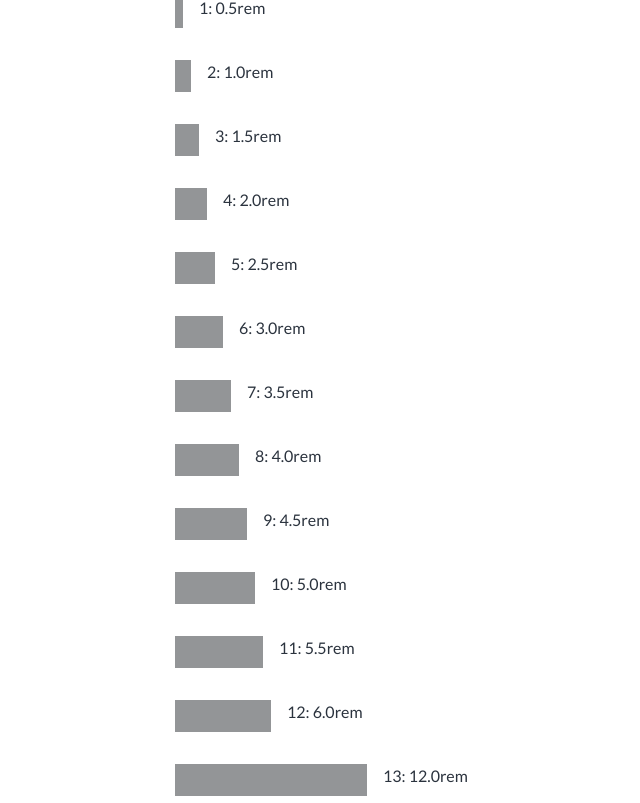
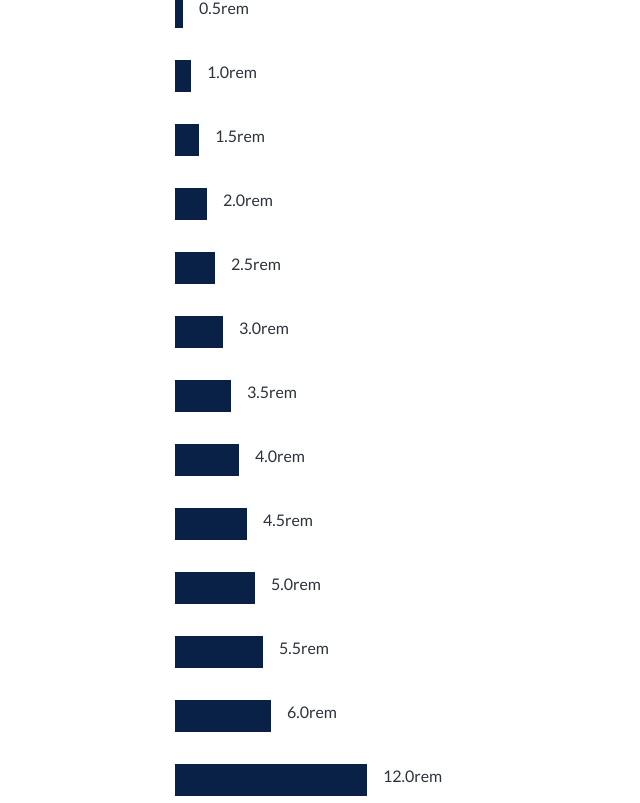
Before and after one commit to uqcire/design-system, a Vue app: page /spacing in a window 1280 px wide. Shown: the part 417-1220 px from the top of the page, without its empty margins (17-657 px from the left). Built offline with nearby package versions, Linux system fonts and the light colour scheme; a web font is replaced by a local one.

Commit message:
style(styles): changed home button apprence & refined reset.css

```diff
--- a/src/pages/Home.vue
+++ b/src/pages/Home.vue
@@ -3,21 +3,21 @@
 
 import PageBlock from '@/components/Layout/PageBlock.vue'
 import { NButton } from 'naive-ui'
+import { ref } from 'vue'
+
+const links = ref([
+  { id: '1', link: 'color' },
+  { id: '2', link: 'typography' },
+  { id: '3', link: 'spacing' },
+  { id: '4', link: 'breakpoints' },
+])
 </script>
 
 <template>
   <div class="container pt-8">
     <div class="grid grid-cols-8 gap-4">
-      <n-button type="primary">
-        <router-link to="/color">Color</router-link>
-      </n-button>
-
-      <n-button type="success">
-        <router-link to="/typography">Typography</router-link>
-      </n-button>
-
-      <n-button type="warning">
-        <router-link to="/spacing">Spacing</router-link>
+      <n-button v-for="val in links" :key="val.id" type="primary">
+        <router-link :to="'/' + val.link" class="uppercase">{{ val.link }}</router-link>
       </n-button>
     </div>
   </div>
@@ -65,6 +65,6 @@ import { NButton } from 'naive-ui'
 
 <style lang="scss">
 .span-color {
-  color: #db3e4d;
+  @apply text-fgl-valencia;
 }
 </style>
--- a/src/pages/Visual/VisualColor.vue
+++ b/src/pages/Visual/VisualColor.vue
@@ -264,7 +264,7 @@ const status = ref([
 <template>
   <div class="container pt-8">
     <n-button type="primary">
-      <router-link to="/">Home</router-link>
+      <router-link class="uppercase" to="/">Home</router-link>
     </n-button>
   </div>
 
--- a/src/pages/Visual/VisualSpacing.vue
+++ b/src/pages/Visual/VisualSpacing.vue
@@ -9,39 +9,39 @@ const spaces = ref([
   {
     id: '1',
     hor: [
-      { id: '1-1', width: 'w-1', title: '1: 0.5rem' },
-      { id: '1-2', width: 'w-2', title: '2: 1.0rem' },
-      { id: '1-3', width: 'w-3', title: '3: 1.5rem' },
-      { id: '1-4', width: 'w-4', title: '4: 2.0rem' },
-      { id: '1-5', width: 'w-5', title: '5: 2.5rem' },
-      { id: '1-6', width: 'w-6', title: '6: 3.0rem' },
-      { id: '1-7', width: 'w-7', title: '7: 3.5rem' },
-      { id: '1-8', width: 'w-8', title: '8: 4.0rem' },
-      { id: '1-9', width: 'w-9', title: '9: 4.5rem' },
-      { id: '1-10', width: 'w-10', title: '10: 5.0rem' },
-      { id: '1-11', width: 'w-11', title: '11: 5.5rem' },
-      { id: '1-12', width: 'w-12', title: '12: 6.0rem' },
-      { id: '1-13', width: 'w-13', title: '13: 12.0rem' },
-      { id: '1-14', width: 'w-14', title: '14: 24.0rem' },
+      { id: '1-1', width: 'w-1', title: '0.5rem' },
+      { id: '1-2', width: 'w-2', title: '1.0rem' },
+      { id: '1-3', width: 'w-3', title: '1.5rem' },
+      { id: '1-4', width: 'w-4', title: '2.0rem' },
+      { id: '1-5', width: 'w-5', title: '2.5rem' },
+      { id: '1-6', width: 'w-6', title: '3.0rem' },
+      { id: '1-7', width: 'w-7', title: '3.5rem' },
+      { id: '1-8', width: 'w-8', title: '4.0rem' },
+      { id: '1-9', width: 'w-9', title: '4.5rem' },
+      { id: '1-10', width: 'w-10', title: '5.0rem' },
+      { id: '1-11', width: 'w-11', title: '5.5rem' },
+      { id: '1-12', width: 'w-12', title: '6.0rem' },
+      { id: '1-13', width: 'w-13', title: '12.0rem' },
+      { id: '1-14', width: 'w-14', title: '24.0rem' },
     ],
   },
   {
     id: '2',
     ver: [
-      { id: '2-1', width: 'h-1', title: '1: 0.5rem' },
-      { id: '2-2', width: 'h-2', title: '2: 1.0rem' },
-      { id: '2-3', width: 'h-3', title: '3: 1.5rem' },
-      { id: '2-4', width: 'h-4', title: '4: 2.0rem' },
-      { id: '2-5', width: 'h-5', title: '5: 2.5rem' },
-      { id: '2-6', width: 'h-6', title: '6: 3.0rem' },
-      { id: '2-7', width: 'h-7', title: '7: 3.5rem' },
-      { id: '2-8', width: 'h-8', title: '8: 4.0rem' },
-      { id: '2-9', width: 'h-9', title: '9: 4.5rem' },
-      { id: '2-10', width: 'h-10', title: '10: 5.0rem' },
-      { id: '2-11', width: 'h-11', title: '11: 5.5rem' },
-      { id: '2-12', width: 'h-12', title: '12: 6.0rem' },
-      { id: '2-13', width: 'h-13', title: '13: 12.0rem' },
-      { id: '2-14', width: 'h-14', title: '14: 24.0rem' },
+      { id: '2-1', width: 'h-1', title: '0.5rem' },
+      { id: '2-2', width: 'h-2', title: '1.0rem' },
+      { id: '2-3', width: 'h-3', title: '1.5rem' },
+      { id: '2-4', width: 'h-4', title: '2.0rem' },
+      { id: '2-5', width: 'h-5', title: '2.5rem' },
+      { id: '2-6', width: 'h-6', title: '3.0rem' },
+      { id: '2-7', width: 'h-7', title: '3.5rem' },
+      { id: '2-8', width: 'h-8', title: '4.0rem' },
+      { id: '2-9', width: 'h-9', title: '4.5rem' },
+      { id: '2-10', width: 'h-10', title: '5.0rem' },
+      { id: '2-11', width: 'h-11', title: '5.5rem' },
+      { id: '2-12', width: 'h-12', title: '6.0rem' },
+      { id: '2-13', width: 'h-13', title: '12.0rem' },
+      { id: '2-14', width: 'h-14', title: '24.0rem' },
     ],
   },
 ])
@@ -67,7 +67,7 @@ const tables = ref([
 <template>
   <div class="container pt-8">
     <n-button type="primary">
-      <router-link to="/">Home</router-link>
+      <router-link class="uppercase" to="/">Home</router-link>
     </n-button>
   </div>
 
@@ -77,12 +77,12 @@ const tables = ref([
       <h3 class="sub">The spacing foundation of FGL.</h3>
     </div>
 
-    <n-tabs class="col-span-8 pb-8" type="line">
+    <n-tabs class="col-span-8" type="line">
       <!-- horizontal -->
       <n-tab-pane name="horizontal" tab="Horizontal">
         <ul v-for="dir in spaces" :key="dir.id" class="flex flex-col">
           <li v-for="val in dir.hor" :key="val.id" class="flex flex-row mb-4">
-            <div :class="val.width" class="bg-fgl-border-color h-4 my-auto mr-2"></div>
+            <div :class="val.width" class="bg-fgl-primary h-4 my-auto mr-2"></div>
             <span>{{ val.title }}</span>
           </li>
         </ul>
@@ -92,7 +92,7 @@ const tables = ref([
       <n-tab-pane name="vertical" tab="Vertical">
         <ul v-for="dir in spaces" :key="dir.id" class="flex flex-row">
           <li v-for="val in dir.ver" :key="val.id" class="flex flex-col mr-4">
-            <div :class="val.width" class="bg-fgl-border-color w-4 mx-auto mb-2"></div>
+            <div :class="val.width" class="bg-fgl-primary w-4 mx-auto mb-2"></div>
             <span>{{ val.title }}</span>
           </li>
         </ul>
--- a/src/pages/Visual/VisualTypography.vue
+++ b/src/pages/Visual/VisualTypography.vue
@@ -139,7 +139,7 @@ const typoTokens = ref([
 <template>
   <div class="container pt-8">
     <n-button type="primary">
-      <router-link to="/">Home</router-link>
+      <router-link class="uppercase" to="/">Home</router-link>
     </n-button>
   </div>
 
--- a/src/styles/reset.scss
+++ b/src/styles/reset.scss
@@ -313,10 +313,10 @@ pre {
   margin: 0;
 }
 
-button {
-  background-color: transparent;
-  background-image: none;
-}
+// button {
+//   background-color: transparent;
+//   background-image: none;
+// }
 
 fieldset {
   margin: 0;
```
